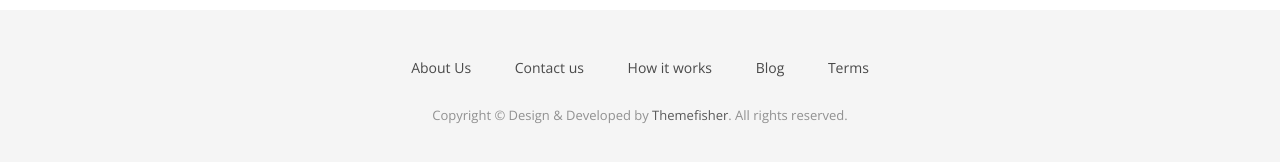
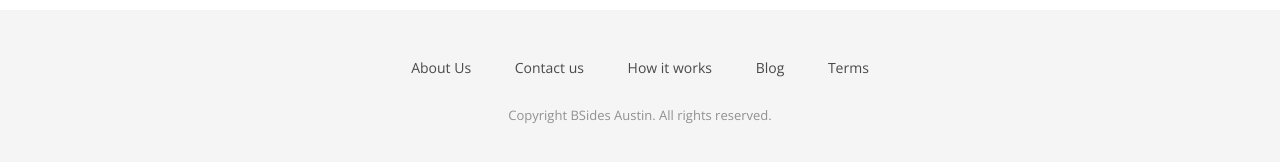
Before and after one commit to bsidesaustin/test, a Jekyll site: the page built from index.html, in a window 1280 px wide and 900 px high, scrolled down 3235 px. Shown: the part 707-869 px from the top of the window. Built offline with Jekyll 4.4.1, drawn with Linux system fonts in a browser that asks for light colours; nearby versions of some CDN libraries; some web fonts are replaced.

Commit message:
Update footer.html

```diff
--- a/_includes/footer.html
+++ b/_includes/footer.html
@@ -12,7 +12,7 @@
             <li><a href="#">Terms</a></li>
           </ul>
         </div>
-        <p>Copyright &copy; Design &amp; Developed by <a href="http://www.themefisher.com">Themefisher</a>. All rights reserved.</p>
+        <p>Copyright BSides Austin. All rights reserved.</p>
       </div>
     </div>
   </div>
```
